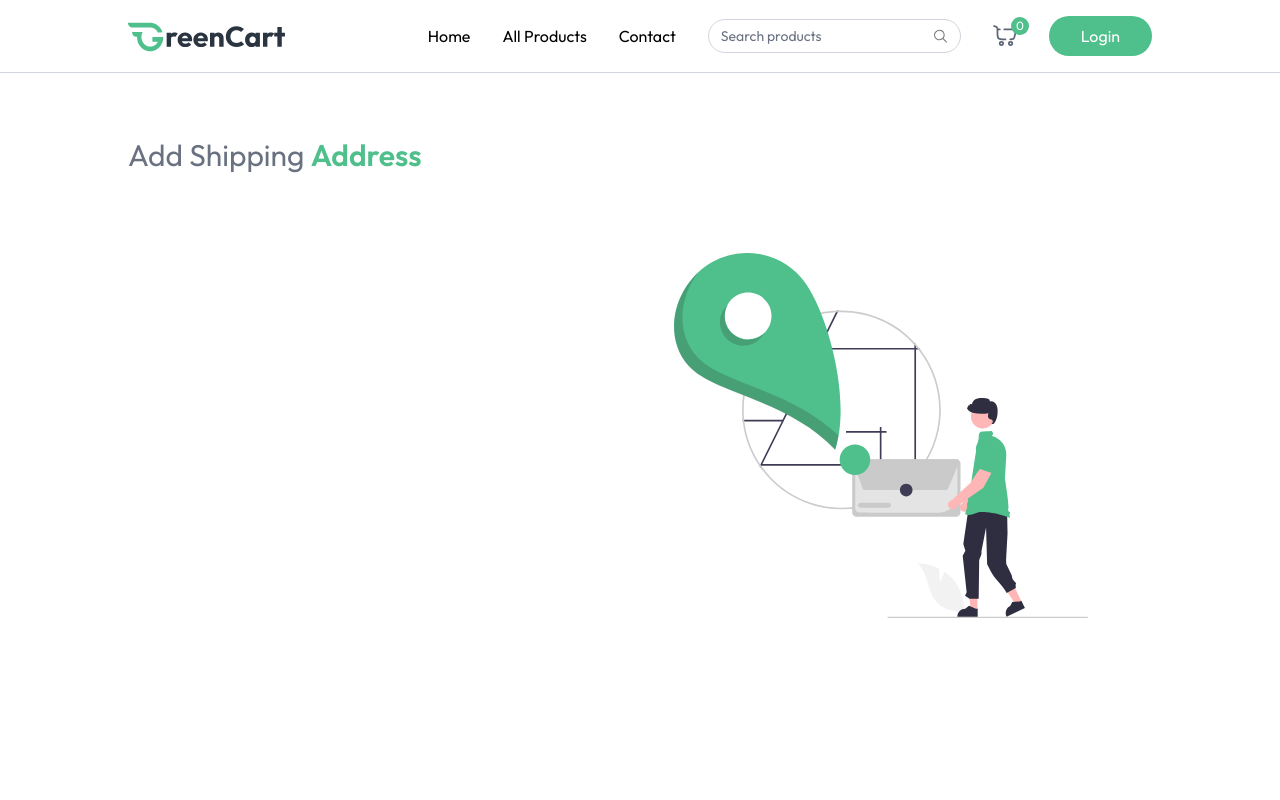
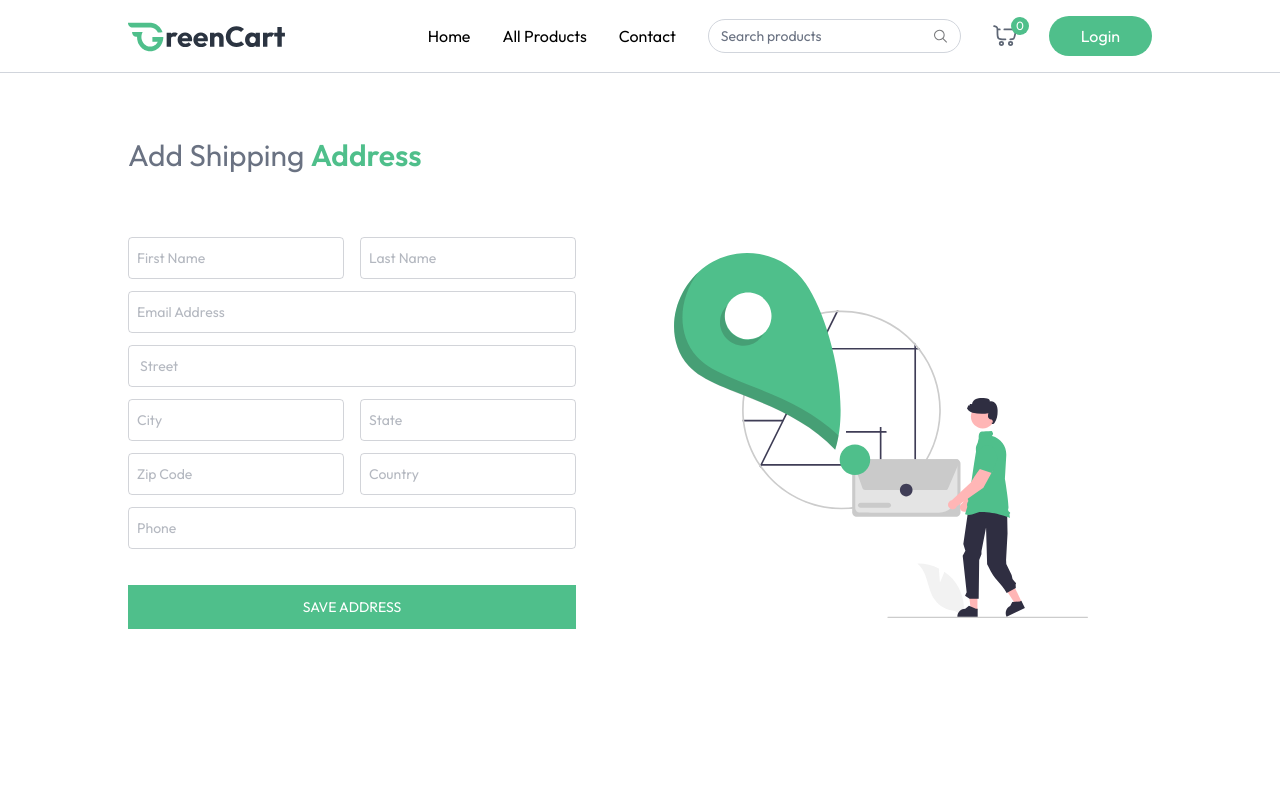
Before and after one commit to leemutai/GreenGro, a React (Vite) app in the folder client/: page /add-address in a window 1280 px wide. Shown: the top 800 px of the page. Built offline with nearby package versions, Linux system fonts and the light colour scheme.

Commit message:
Implemented full AddAddress form with input handling and reusable field components

```diff
--- a/client/src/pages/AddAddress.jsx
+++ b/client/src/pages/AddAddress.jsx
@@ -1,17 +1,133 @@
-import React from "react";
+import React, { useState } from "react";
 import { assets } from "../assets/assets";
 
 // Input field component
-const inputField = () => <input type="text" />;
+const InputField = ({ type, placeholder, name, handleChange, address }) => (
+  <input
+    className="w-full px-2 py-2.5 border border-gray-500/30 rounded outline-none text-gray-500 focus:border-primary  transition"
+    type={type}
+    placeholder={placeholder}
+    onChange={handleChange}
+    name={name}
+    value={address[name]}
+    required
+  />
+);
 
 const AddAddress = () => {
+  const [address, setAddress] = useState({
+    firstName: "",
+    lastName: "",
+    email: "",
+    street: "",
+    city: "",
+    state: "",
+    zipCode: "",
+    country: "",
+    phone: "",
+  });
+
+  const handleChange = (e) => {
+    const { name, value } = e.target;
+    setAddress((preAddress) => ({
+      ...AddAddress,
+      [name]: value,
+    }));
+  };
+
+  const onSubmitHandler = (e) => {
+    e.preventDefault();
+  };
   return (
     <div className="mt-16 pb-16">
       <p className="text-2xl md:text-3xl text-gray-500">
         Add Shipping <span className="font-semibold text-primary">Address</span>
       </p>
       <div className="flex flex-col-reverse md:flex-row justify-between mt-10">
-        <div className="flex-1 max-w-md"></div>
+        <div className="flex-1 max-w-md">
+          <form onSubmit={onSubmitHandler} className="space-y-3 mt-6 text-sm">
+            <div className="grid grid-cols-2 gap-4">
+              <InputField
+                handleChange={handleChange}
+                address={address}
+                name="firstName"
+                type="text"
+                placeholder="First Name"
+              />
+
+              <InputField
+                handleChange={handleChange}
+                address={address}
+                name="lastName"
+                type="text"
+                placeholder="Last Name"
+              />
+            </div>
+
+            <InputField
+              handleChange={handleChange}
+              address={address}
+              name="email"
+              type="email"
+              placeholder="Email Address"
+            />
+
+            <InputField
+              handleChange={handleChange}
+              address={address}
+              name="street"
+              type="text"
+              placeholder=" Street"
+            />
+
+            <div className="grid grid-cols-2 gap-4">
+              <InputField
+                handleChange={handleChange}
+                address={address}
+                name="city"
+                type="text"
+                placeholder="City"
+              />
+
+              <InputField
+                handleChange={handleChange}
+                address={address}
+                name="state"
+                type="text"
+                placeholder="State"
+              />
+            </div>
+
+            <div className="grid grid-cols-2 gap-4">
+              <InputField
+                handleChange={handleChange}
+                address={address}
+                name="zipcode"
+                type="number"
+                placeholder="Zip Code"
+              />
+
+              <InputField
+                handleChange={handleChange}
+                address={address}
+                name="country"
+                type="text"
+                placeholder="Country"
+              />
+            </div>
+            <InputField
+              handleChange={handleChange}
+              address={address}
+              name="phone"
+              type="text"
+              placeholder="Phone"
+            />
+
+            <button className="w-full mt-6 bg-primary text-white py-3 hover:bg-primary-dull transition cursor-pointer uppercase">
+              Save address
+            </button>
+          </form>
+        </div>
         <img
           className="md:mr-16 mb-16 md:mt-10"
           src={assets.add_address_iamge}
```
